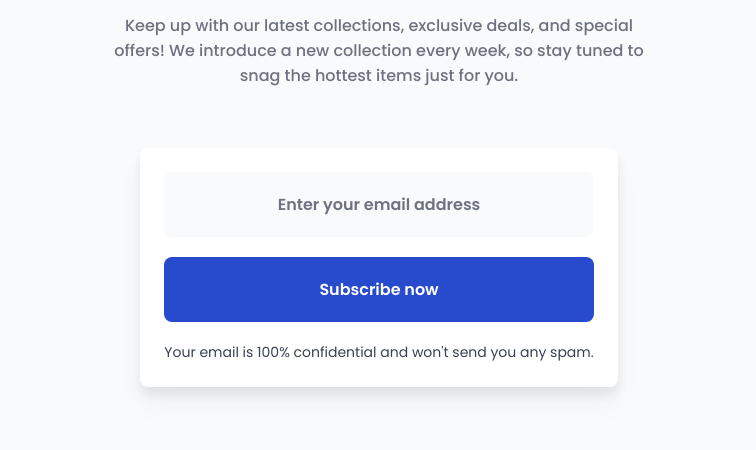
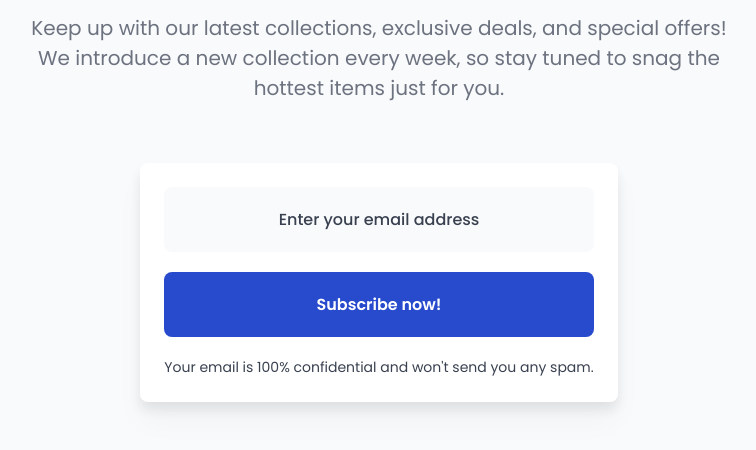
Before and after one commit to surajgoud36/Newsletter-Layout-Practice, a plain HTML site: page index.html in a window 1280 px wide. Shown: the part 230-680 px from the top of the page, without its empty margins (261-1017 px from the left). Drawn offline with Linux system fonts and the light colour scheme.

Commit message:
Addded form input field and button

```diff
--- a/index.html
+++ b/index.html
@@ -34,19 +34,21 @@
         the hottest items just for you.
       </p>
 
-      <div class="card">
+      <form class="card">
         <div class="email-container">
-          <span class="email">Enter your email address</span>
+          <!-- <span class="email">Enter your email address</span> -->
+          <input type="email" class="email-inp" placeholder="Enter your email address" required>
         </div>
         <div class="subscribe-container">
-          <span class="subscribe">Subscribe now</span>
+          <!-- <span class="subscribe">Subscribe now</span> -->
+           <button class="btn" type="submit">Subscribe now!</button>
         </div>
         <div class="note-container">
           <span class="note"
             >Your email is 100% confidential and won't send you any spam.</span
           >
         </div>
-      </div>
+      </form>
     </div>
   </body>
 </html>
--- a/resources/style.css
+++ b/resources/style.css
@@ -27,10 +27,10 @@ body {
 }
 #info {
   margin-bottom: 3.75rem;
-  max-width: 552px;
-  font-weight: 500;
-  font-size: 1rem;
-  color: #6C727F;
+  max-width: 700px;
+  font-weight: 400;
+  font-size: 1.25rem;
+  color: #6c727f;
 }
 .card {
   padding: 1.5rem;
@@ -41,27 +41,58 @@ body {
   /* Box-shadow */
   box-shadow: 0px 20px 30px 0px rgba(0, 0, 0, 0.03),
     0px 8px 12px 0px rgba(0, 0, 0, 0.08);
+  max-width: 560px;
 }
 
 .email-container {
-  padding: 1.25rem;
   text-align: center;
   background-color: #f9fafb;
   border-radius: 0.5rem;
   margin-bottom: 1.25rem;
   font-weight: 600;
-  color: #6C727F;
+  color: #6c727f;
+}
+.email-inp {
+  background-color: transparent;
+  border: none;
+  font: inherit;
+  width: 100%;
+  text-align: center;
+  height: auto;
+  padding: 1.25rem;
+
 }
 .subscribe-container {
-  padding: 1.25rem;
   text-align: center;
   background-color: #284bce;
   color: white;
   border-radius: 0.5rem;
   font-weight: 600;
 }
+.btn {
+  background-color: transparent;
+  border: none;
+  font: inherit;
+  width: 100%;
+  text-align: center;
+  height: auto;
+  padding: 1.25rem;
+  color: inherit;
+}
+input::placeholder {
+  font-size: 1rem;
+  font-weight: 500;
+  color: #394150;
+
+  text-align: center;
+}
 .note-container {
   padding-top: 1.25rem;
   font-size: 0.875rem;
   color: #394150;
 }
+@media only screen and (max-width: 480px) {
+  .main-container {
+    margin: auto;
+  }
+}
```
